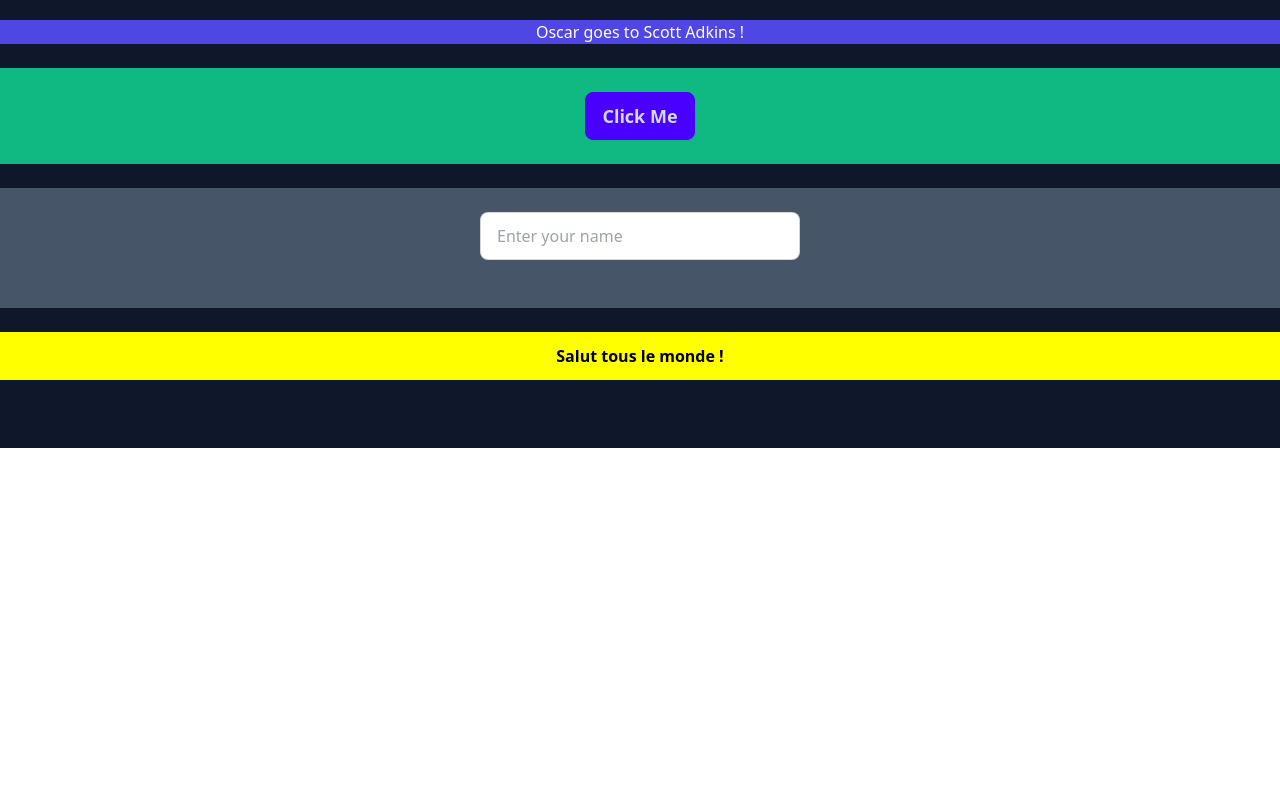
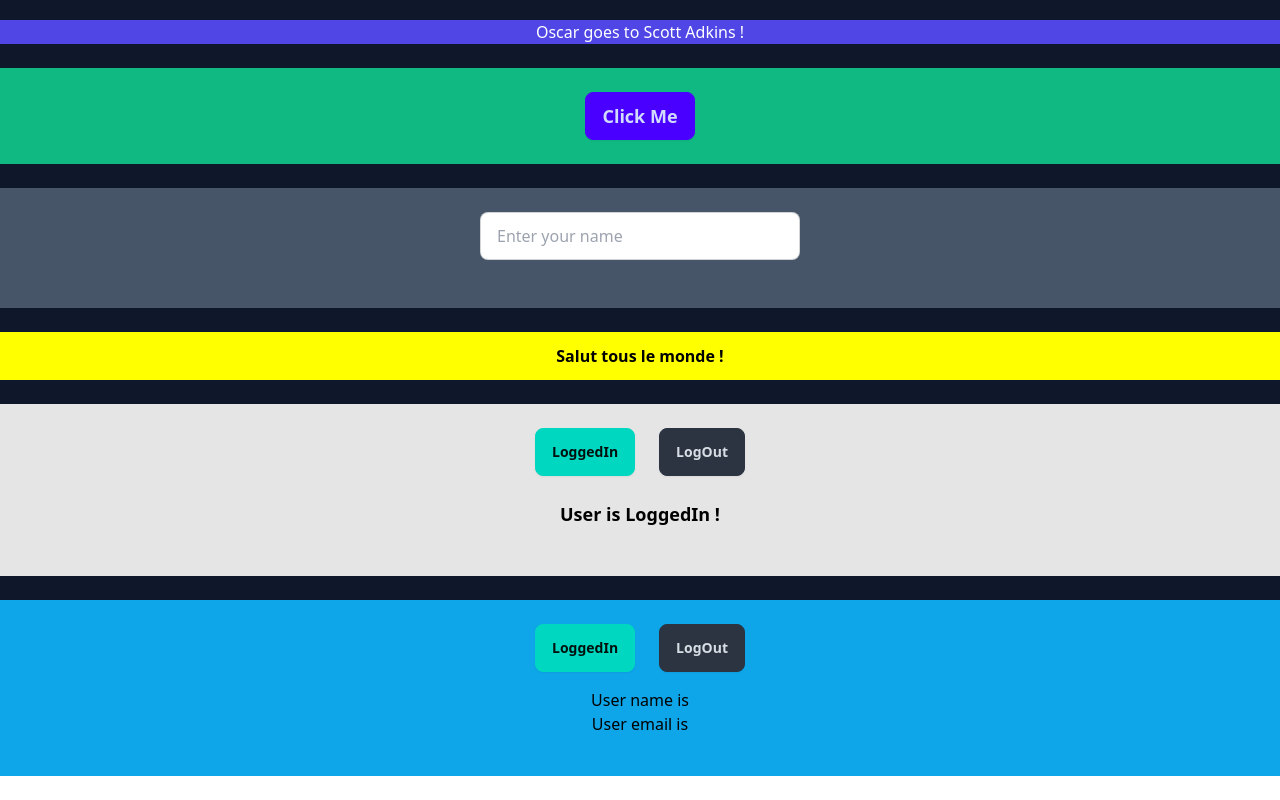
Before and after one commit to AwadRoubahAhmed/typescript_react, a React (Vite) app: page / in a window 1280 px wide. Shown: the part 352-1152 px from the top of the page. Before the commit the page ends 800 px from the top, so only its background shows below. Built offline with nearby package versions, Linux system fonts and the light colour scheme.

Commit message:
Commit how typing useState hook !

```diff
--- a/src/App.tsx
+++ b/src/App.tsx
@@ -8,6 +8,7 @@ import { Oscar } from "./components/Oscar";
 import { Button } from "./components/Button";
 import { Input } from "./components/Input";
 import Container from "./components/Container";
+import { LoggedIn } from "./components/state/LoggedIn";
 
 export default function App() {
   //State;
@@ -25,6 +26,7 @@ export default function App() {
     { First: "Sergio", last: "Busquez" },
   ];
 
+  //Comportement;
   const handleClick = () => {
     console.log("Button Clicked !!");
   };
@@ -33,6 +35,7 @@ export default function App() {
     setInputValue(event.target.value);
   };
 
+  //Affichage(render);
   return (
     <div className="max-w-full min-h-svh bg-slate-900 text-black text-center">
       <h1 className="text-3xl text-center text-white font-bold underline">
@@ -49,6 +52,7 @@ export default function App() {
       <Button handleClick={handleClick} />
       <Input inputValue={inputValue} handleChange={handleChange} />
       <Container backgroundColor="yellow" />
+      <LoggedIn />
     </div>
   );
 }
--- /dev/null
+++ b/src/components/state/LoggedIn.tsx
@@ -0,0 +1,36 @@
+import { useState } from "react";
+import { User } from "./User";
+
+export const LoggedIn = () => {
+  //State;
+  const [loggedIn, setLoggedIn] = useState(true);
+
+  //Comportement;
+  const handleLoggedIn = () => {
+    setLoggedIn(true);
+  };
+
+  const handleLogOut = () => {
+    setLoggedIn(false);
+  };
+
+  //Affichage(render);
+  return (
+    <div>
+      <div className="bg-neutral-200 py-6">
+        <button onClick={handleLoggedIn} className="btn btn-accent mr-6">
+          LoggedIn
+        </button>
+        <button onClick={handleLogOut} className="btn btn-neutral">
+          LogOut
+        </button>
+        <div>
+          <h2 className="my-6 font-semibold text-lg">
+            User is {loggedIn ? "LoggedIn" : "LogOut"} !{" "}
+          </h2>
+        </div>
+      </div>
+      <User />
+    </div>
+  );
+};
--- /dev/null
+++ b/src/components/state/User.tsx
@@ -0,0 +1,39 @@
+import { useState } from "react";
+
+type AuthentUser = {
+  name: string;
+  email: string;
+};
+
+export const User = () => {
+  //State;
+  const [user, setUser] = useState<AuthentUser | null>(null);
+
+  //Comportement;
+  const handleLoggedIn = () => {
+    setUser({
+      name: "John Smith",
+      email: "john.smith@gmail.com",
+    });
+  };
+
+  const handleLogOut = () => {
+    setUser(null);
+  };
+
+  //Affichage(render);
+  return (
+    <div className="bg-sky-500 my-6 py-6">
+      <button onClick={handleLoggedIn} className="btn btn-accent mr-6">
+        LoggedIn
+      </button>
+      <button onClick={handleLogOut} className="btn btn-neutral">
+        LogOut
+      </button>
+      <div className="py-4">
+        <h2>User name is {user?.name}</h2>
+        <h2>User email is {user?.email}</h2>
+      </div>
+    </div>
+  );
+};
```
